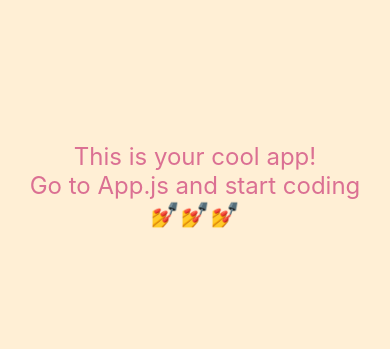
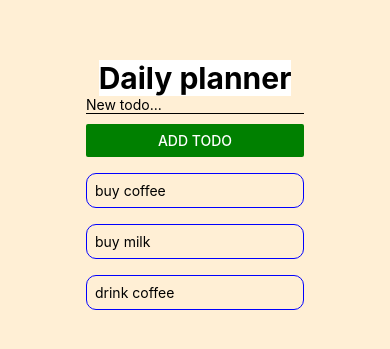
Before and after one commit to Technigo/project-react-native-app, a React Native app: screen / in a window 390 px wide. Shown: the part 237-586 px from the top of the page. Built offline with nearby package versions, Linux system fonts and the light colour scheme.

Commit message:
todo list

```diff
--- a/App.js
+++ b/App.js
@@ -1,26 +1,70 @@
-import React from 'react'
-import styled from 'styled-components/native'
+import React, { useState } from "react";
+import styled from "styled-components/native";
+import { View, Text, FlatList } from "react-native";
+import Header from "./components/Header";
+import TodoList from "./components/TodoList";
+import FormInput from "./components/FormInput";
+import Time from "./components/Time";
 
 const Container = styled.View`
   flex: 1;
   background-color: papayawhip;
   justify-content: center;
   align-items: center;
-`
-
-const Title = styled.Text`
-  font-size: 24px;
-  color: palevioletred;
-`
+`;
 
 const App = () => {
+  const [todos, setTodos] = useState([
+    { text: "buy coffee", key: "1" },
+    { text: "buy milk", key: "2" },
+    { text: "drink coffee", key: "3" },
+  ]);
+
+  const pressHandler = (key) => {
+    setTodos((prevTodos) => {
+      return prevTodos.filter((todo) => todo.key != key);
+    });
+  };
+
+  const submitHandler = (text) => {
+    setTodos((prevTodos) => {
+      return [{ text: text, key: Math.random().toString() }, ...prevTodos];
+    });
+  };
+
   return (
     <Container>
-      <Title>This is your cool app!</Title>
-      <Title>Go to App.js and start coding</Title>
-      <Title>💅💅💅</Title>
+      {/* <Time /> */}
+      <Header />
+      <View>
+        <FormInput submitHandler={submitHandler} />
+        <View>
+          {" "}
+          {/* style={styles.list} */}
+          <FlatList
+            data={todos}
+            renderItem={({ item }) => (
+              <TodoList item={item} pressHandler={pressHandler} />
+            )}
+          />
+        </View>
+      </View>
     </Container>
-  )
-}
+  );
+};
 
-export default App
+export default App;
+
+// const TopContainer = styled.View`
+//   background-color: "black";
+// `;
+
+// const BottomContainer = styled.View`
+//   background-color: "red;
+//   color: "white";
+// `;
+
+// const Title = styled.Text`
+//   font-size: 24px;
+//   color: palevioletred;
+// `;
--- a/app.json
+++ b/app.json
@@ -3,7 +3,6 @@
     "name": "project-react-native-app",
     "slug": "project-react-native-app",
     "privacy": "public",
-    "sdkVersion": "35.0.0",
     "platforms": [
       "ios",
       "android",
--- /dev/null
+++ b/components/FormInput.js
@@ -0,0 +1,33 @@
+import React, { useState } from "react";
+import styled from "styled-components/native";
+import { Button, Text, TextInput, View } from "react-native";
+
+const FormText = styled.TextInput`
+  margin-bottom: 10;
+  border-bottom-width: 1;
+  border-bottom-color: black;
+`;
+
+const FormInput = ({ submitHandler }) => {
+  const [text, setText] = useState("");
+
+  const changeHandler = (value) => {
+    setText(value);
+  };
+
+  return (
+    <View>
+      <FormText
+        placeholder="New todo..."
+        onChangeText={(value) => changeHandler(value)}
+      />
+      <Button
+        onPress={() => submitHandler(text)}
+        title="add todo"
+        color="green"
+      />
+    </View>
+  );
+};
+
+export default FormInput;
--- /dev/null
+++ b/components/Header.js
@@ -0,0 +1,25 @@
+import React from "react";
+import { View, Text } from "react-native";
+import styled from "styled-components/native";
+
+const HeaderContainer = styled.View`
+  background-color: white;
+  justify-content: center;
+  align-items: center;
+`;
+
+const HeaderTitle = styled.Text`
+  text-align: center;
+  font-size: 30;
+  font-weight: bold;
+`;
+
+const Header = () => {
+  return (
+    <HeaderContainer>
+      <HeaderTitle>Daily planner</HeaderTitle>
+    </HeaderContainer>
+  );
+};
+
+export default Header;
--- /dev/null
+++ b/components/Time.js
@@ -0,0 +1,8 @@
+import React from "react";
+import moment from "moment";
+import { View, Text } from "react-native";
+
+const Time = () => {
+  return <Text>{moment().format("LLLL")}</Text>;
+};
+export default Time;
--- /dev/null
+++ b/components/TodoList.js
@@ -0,0 +1,21 @@
+import React from "react";
+import styled from "styled-components/native";
+import { View, Text, TouchableOpacity } from "react-native";
+
+const Touch = styled.TouchableOpacity`
+  padding: 0.5em;
+  margin-top: 16;
+  border-color: blue;
+  border-width: 1;
+  border-radius: 10;
+`;
+
+const TodoList = ({ item, pressHandler }) => {
+  return (
+    <Touch onPress={() => pressHandler(item.key)}>
+      <Text>{item.text}</Text>
+    </Touch>
+  );
+};
+
+export default TodoList;
```
Also changed, not shown: package.json (+8 -6 lines), 1 other file (tests, documents, lock files or other folders).
